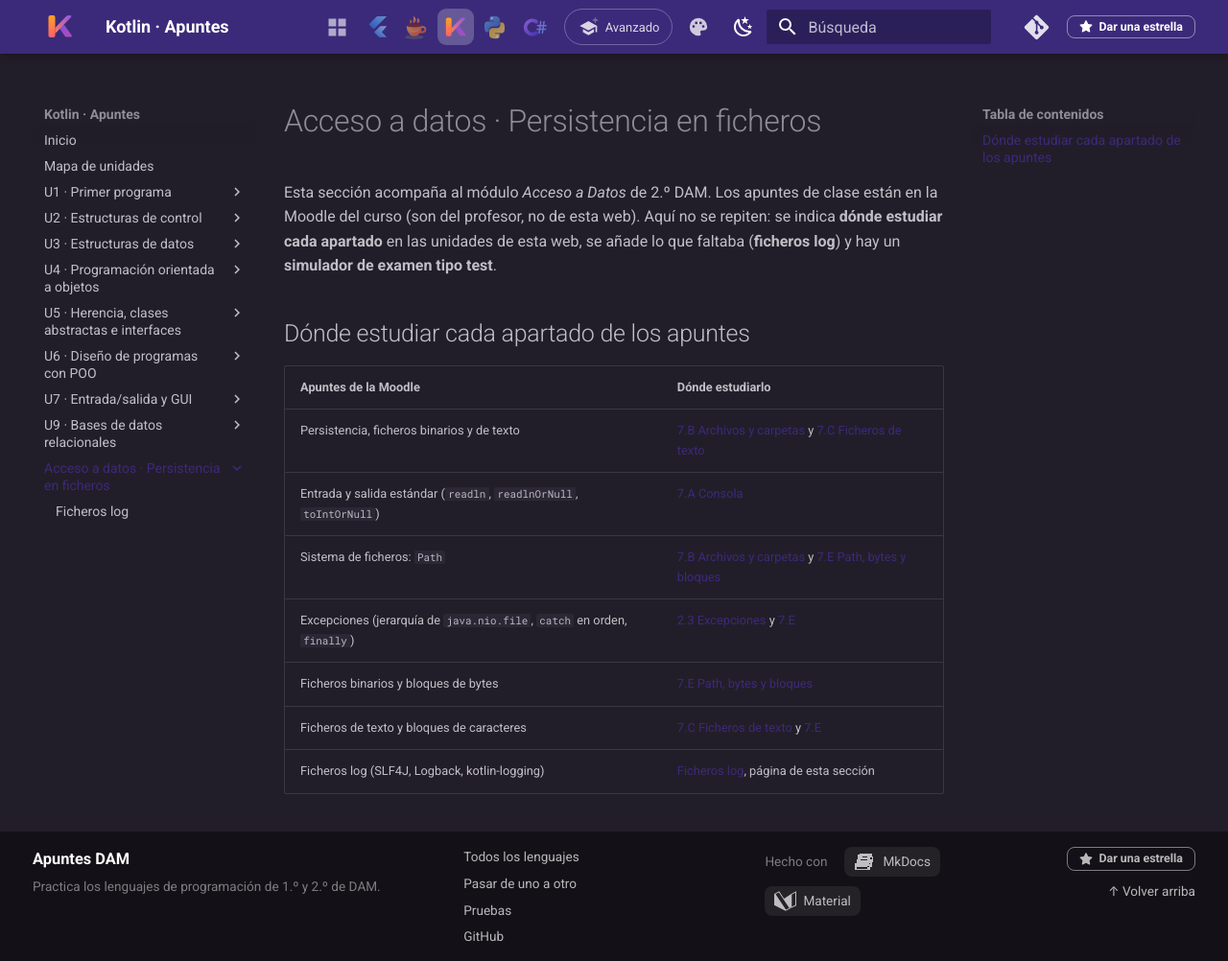
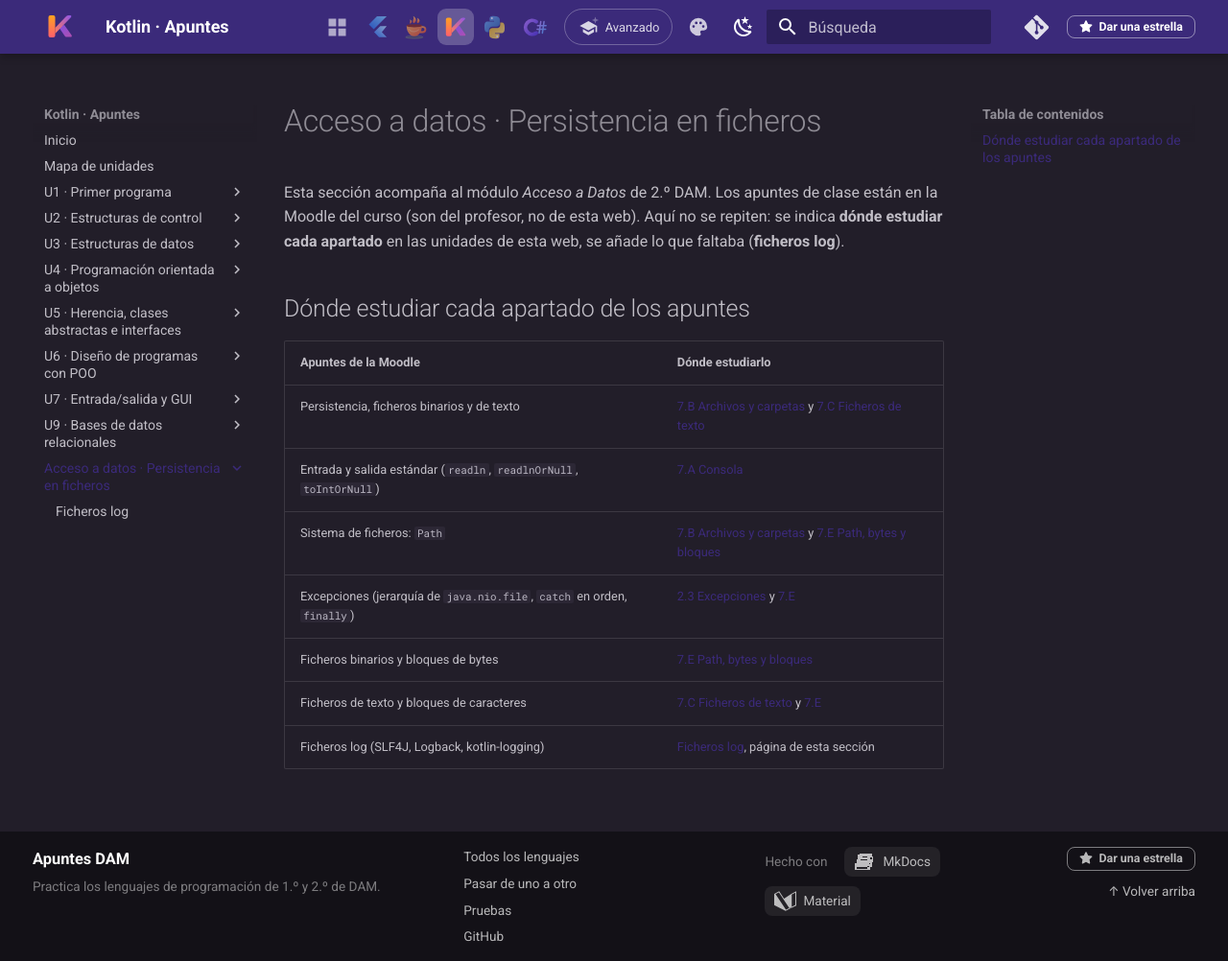
Before and after one commit to apuntes-dam/kotlin-apuntes, an MkDocs documentation site: the page built from docs/ada/index.md, in a window 1280 px wide and 1002 px high. Shown: the whole window at 96% size. Built offline with MkDocs 1.6.1 and Material for MkDocs 9.7.7, drawn with Linux system fonts in a browser that asks for light colours; comment, search, counter and statistics services are not loaded.

Commit message:
Quitar la mención al simulador de examen del índice (ya está oculto)
Co-Authored-By: Claude Sonnet 5.5 <noreply@anthropic.com>

```diff
--- a/docs/ada/index.md
+++ b/docs/ada/index.md
@@ -1,6 +1,6 @@
 # Acceso a datos · Persistencia en ficheros
 
-Esta sección acompaña al módulo *Acceso a Datos* de 2.º DAM. Los apuntes de clase están en la Moodle del curso (son del profesor, no de esta web). Aquí no se repiten: se indica **dónde estudiar cada apartado** en las unidades de esta web, se añade lo que faltaba (**ficheros log**) y hay un **simulador de examen tipo test**.
+Esta sección acompaña al módulo *Acceso a Datos* de 2.º DAM. Los apuntes de clase están en la Moodle del curso (son del profesor, no de esta web). Aquí no se repiten: se indica **dónde estudiar cada apartado** en las unidades de esta web, se añade lo que faltaba (**ficheros log**).
 
 ## Dónde estudiar cada apartado de los apuntes
 
```
